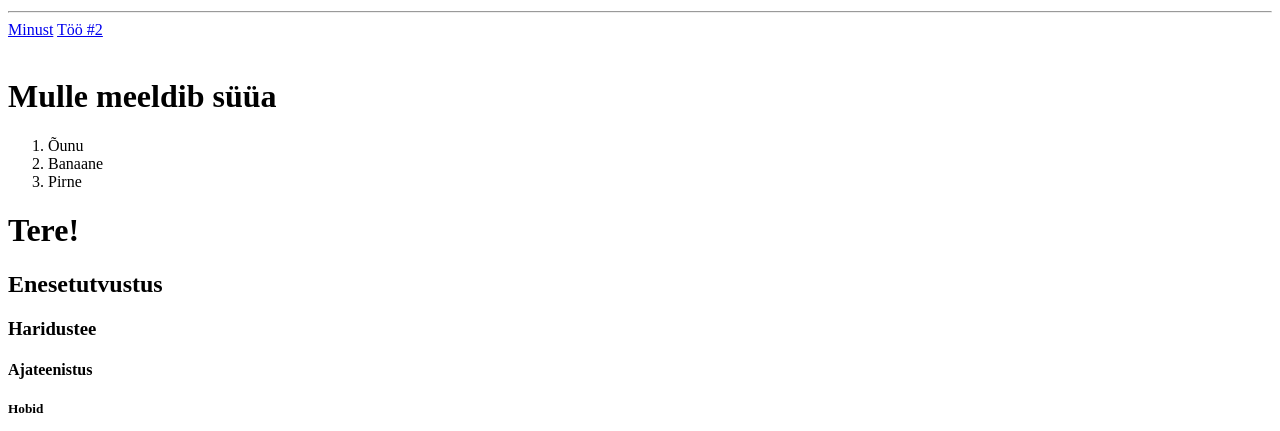
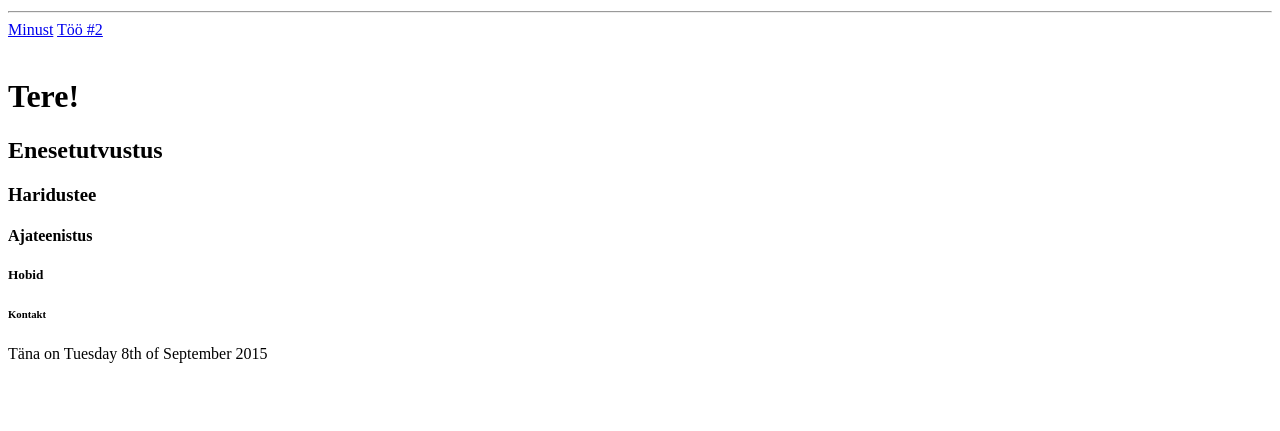
Before and after one commit to theindro/projectx, a PHP site: page / in a window 1280 px wide; the page is wider, and only the part inside the window is pictured. Shown: the part 259-690 px from the top of that part. Run offline with PHP 8.4, Linux system fonts and the light colour scheme.

```diff
--- a/index.php
+++ b/index.php
@@ -14,12 +14,6 @@
 <br>
 <br>
 
-<H1>Mulle meeldib süüa</H1>
-<ol>
-    <li>Õunu</li>
-    <li>Banaane</li>
-    <li>Pirne</li>
-</ol>
 <h1>Tere!</h1>
 <h2>Enesetutvustus</h2>
 <h3>Haridustee</h3>
```
